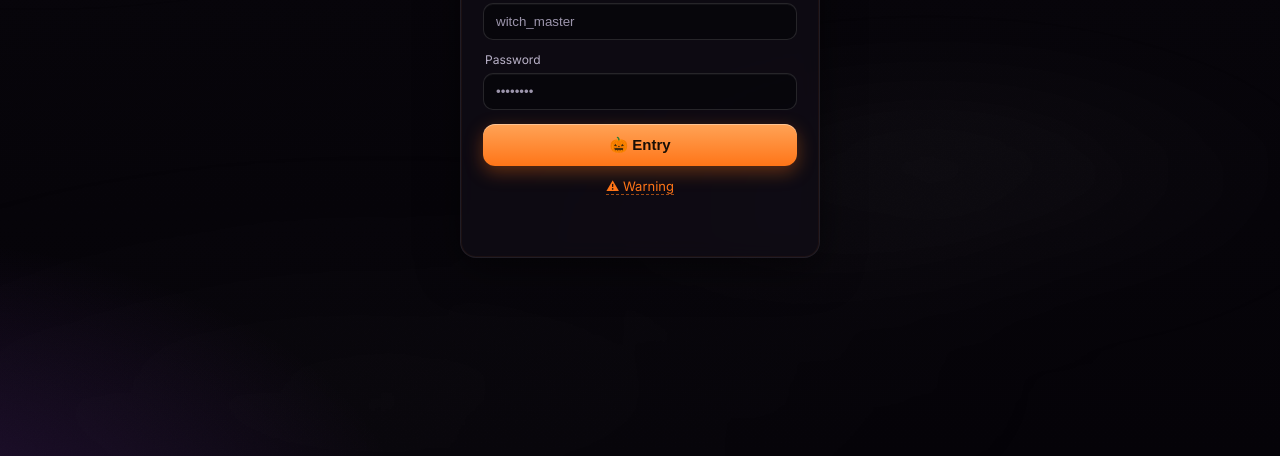
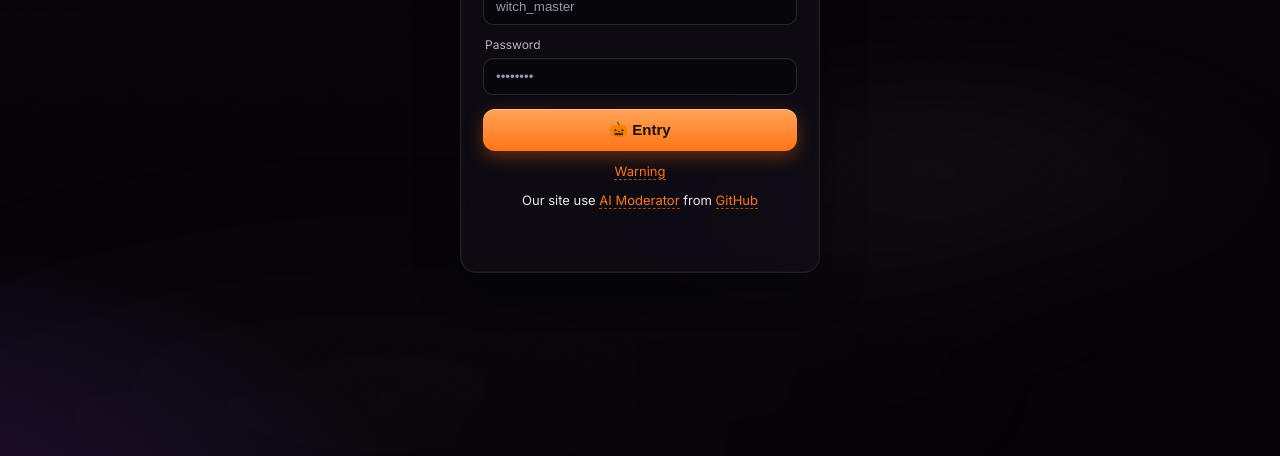
Before and after one commit to ttwicsur/admin, a plain HTML site: page halloween.html in a window 1280 px wide. Shown: the part 344-800 px from the top of the page. Drawn offline with Linux system fonts and the light colour scheme.

Commit message:
Revise warning link and add AI Moderator credit
Updated link text for warning and added AI Moderator attribution.

```diff
--- a/halloween.html
+++ b/halloween.html
@@ -307,7 +307,8 @@
       <button type="submit">🎃 Entry</button>
 
       <div class="links">
-        <a href="https://ttwicsur.github.io/warning/admin">⚠ Warning</a>
+        <a href="https://ttwicsur.github.io/warning/admin">Warning</a>
+        <p>Our site use <a href="https://github.com/github/ai-moderator/blob/main/LICENSE">AI Moderator</a> from <a href="https://github.com/github/">GitHub</a></p>
       </div>
     </form>
 
```
